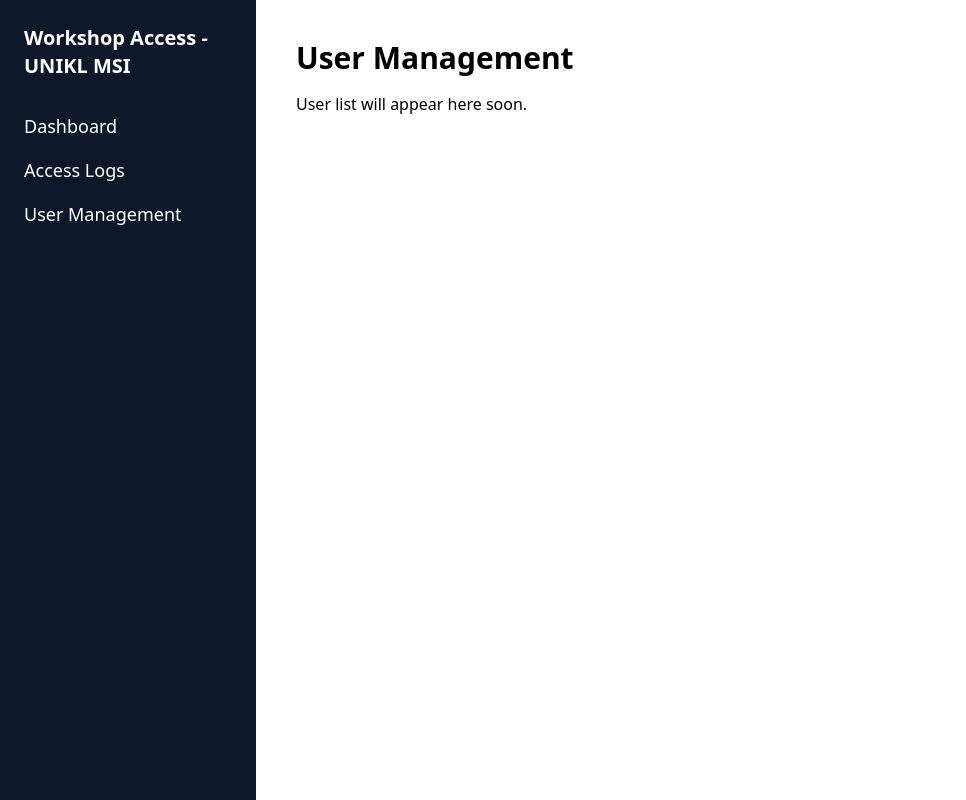
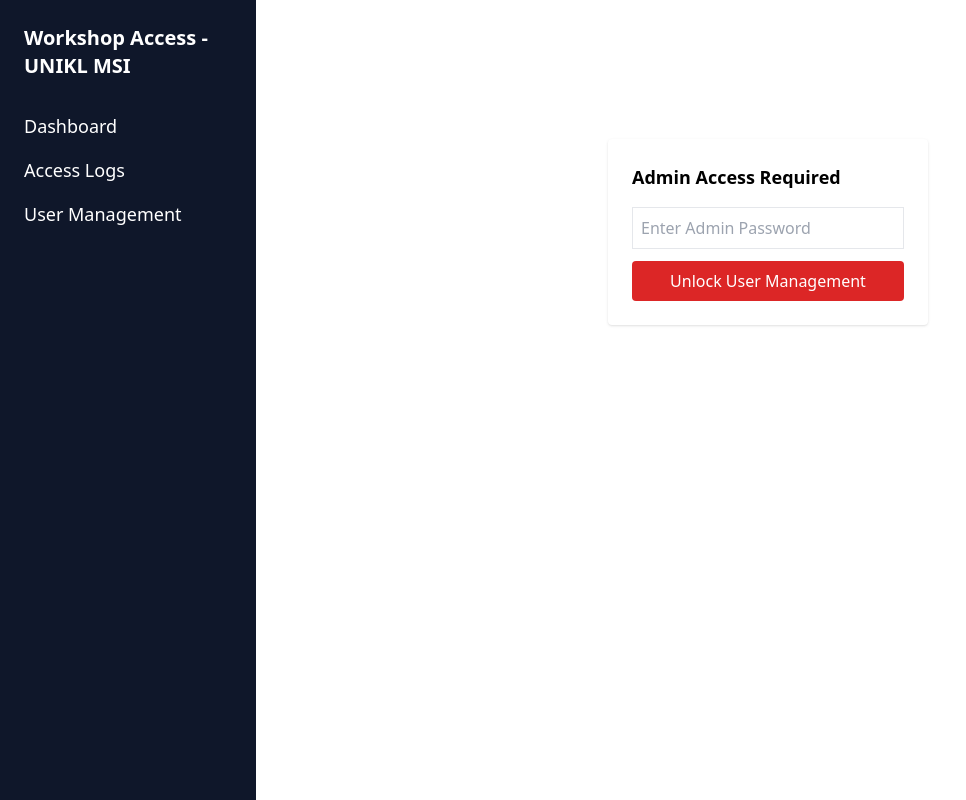
Before and after one commit to ameqq/workshop-access-control-dashboard, a React (Vite) app: page /users in a window 1280 px wide. Shown: the whole page, without its empty margins (0-966 px from the left). Built offline with nearby package versions, Linux system fonts and the light colour scheme.

Commit message:
protect user managment with admin pasword

```diff
--- a/src/pages/Users.jsx
+++ b/src/pages/Users.jsx
@@ -1,8 +1,94 @@
+import { useState } from "react";
+
+// ⚠️ GANTI DENGAN WEB APP URL ANDA
+const API_URL =
+  "https://script.google.com/macros/s/AKfycbxAMR_XgAS4cqfejEHR4WyRW4WX0HBqX8Xqw50zb9LHMxEOlsFGmH1QNcEh2K11Oyqrbw/exec";
+
 export default function Users() {
+  const [authorized, setAuthorized] = useState(
+    localStorage.getItem("isAdmin") === "true"
+  );
+  const [password, setPassword] = useState("");
+  const [error, setError] = useState("");
+
+  const unlockAdmin = () => {
+    fetch(API_URL, {
+      method: "POST",
+      headers: {
+        "Content-Type": "application/json",
+      },
+      body: JSON.stringify({
+        action: "checkAdmin",
+        password: password,
+      }),
+    })
+      .then((res) => res.json())
+      .then((data) => {
+        if (data.success) {
+          localStorage.setItem("isAdmin", "true");
+          setAuthorized(true);
+        } else {
+          setError("Wrong admin password");
+        }
+      })
+      .catch(() => {
+        setError("Server error");
+      });
+  };
+
+  // ================= LOCK SCREEN =================
+  if (!authorized) {
+    return (
+      <div className="flex items-center justify-center h-96">
+        <div className="bg-white p-6 rounded shadow w-80">
+          <h2 className="text-lg font-bold mb-4">
+            Admin Access Required
+          </h2>
+
+          <input
+            type="password"
+            className="border p-2 w-full mb-3"
+            placeholder="Enter Admin Password"
+            onChange={(e) => setPassword(e.target.value)}
+          />
+
+          {error && (
+            <p className="text-red-600 text-sm mb-2">{error}</p>
+          )}
+
+          <button
+            onClick={unlockAdmin}
+            className="bg-red-600 text-white w-full py-2 rounded"
+          >
+            Unlock User Management
+          </button>
+        </div>
+      </div>
+    );
+  }
+
+  // ================= ADMIN CONTENT =================
   return (
-    <div>
-      <h1 className="text-3xl font-bold mb-4">User Management</h1>
-      <p>User list will appear here soon.</p>
+    <div className="p-6">
+      <div className="flex justify-between items-center mb-6">
+        <h1 className="text-2xl font-bold">User Management</h1>
+
+        <button
+          onClick={() => {
+            localStorage.removeItem("isAdmin");
+            window.location.reload();
+          }}
+          className="text-sm text-red-600 underline"
+        >
+          Logout Admin
+        </button>
+      </div>
+
+      <div className="bg-white p-6 rounded shadow">
+        <p className="text-gray-600">
+          Admin-only user management features will be placed here.
+        </p>
+      </div>
     </div>
   );
 }
```
